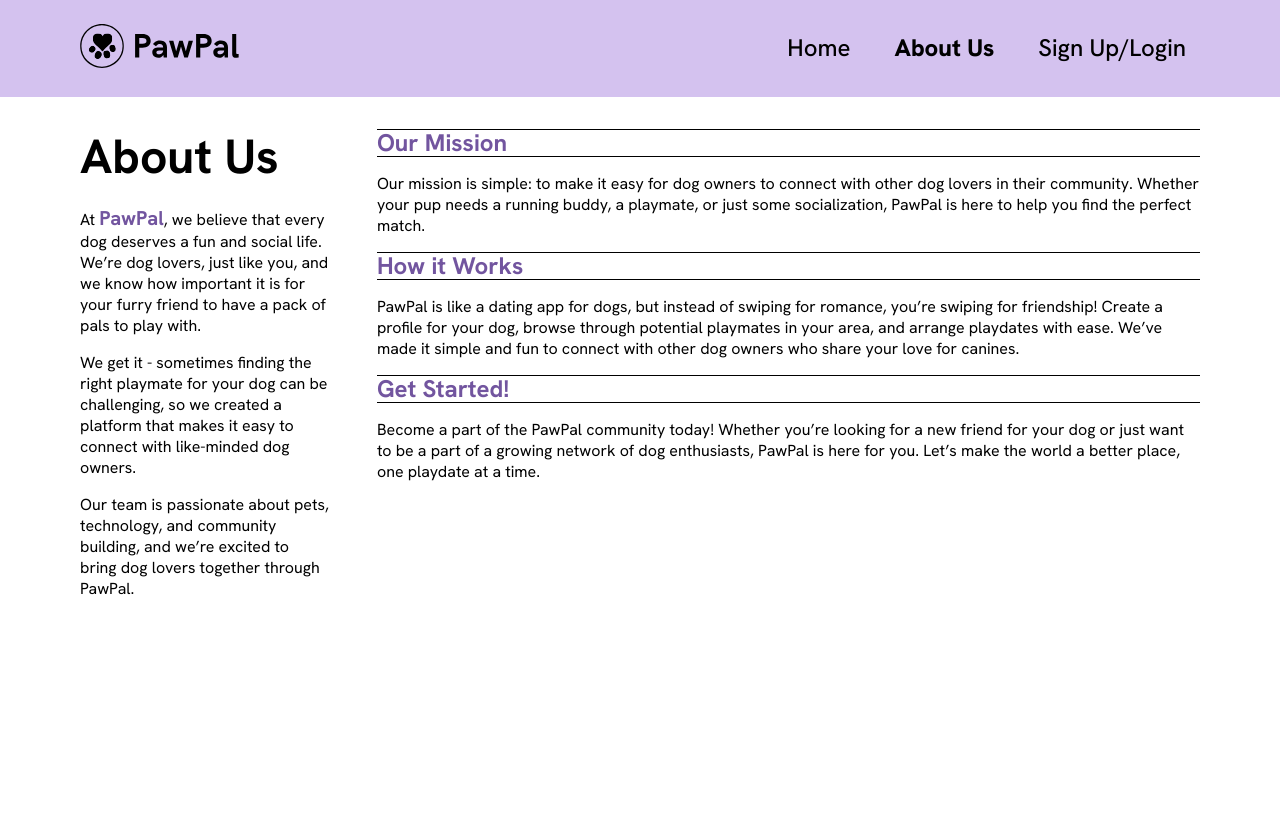
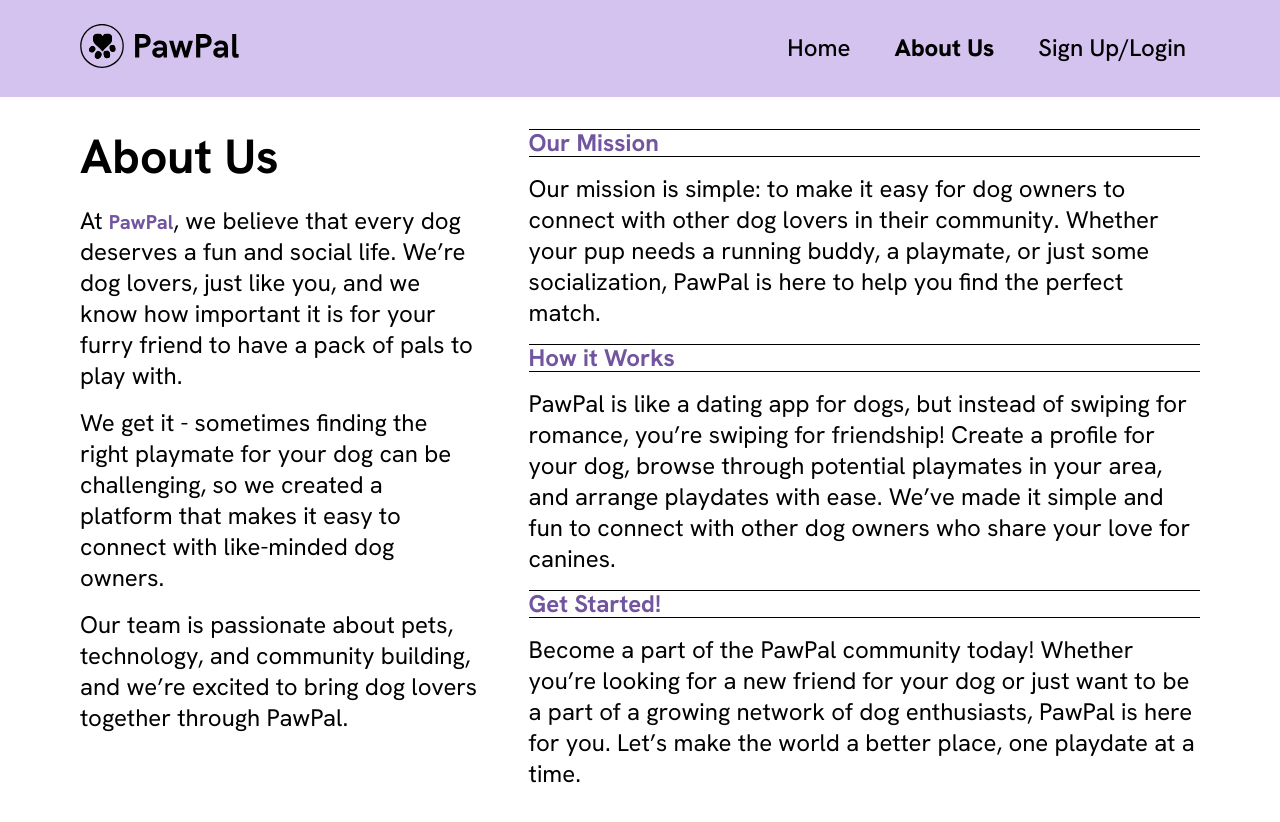
Before and after one commit to nadiabathish/PawPal, a React (Vite) app in the folder client/: page /about in a window 1280 px wide. Shown: the top 822 px of the page. Built offline with nearby package versions, Linux system fonts and the light colour scheme; a web font is replaced by a local one.

Commit message:
Adjust font size for text elements and remove unused width property in .about__intro section

```diff
--- a/client/src/pages/AboutPage/AboutPage.scss
+++ b/client/src/pages/AboutPage/AboutPage.scss
@@ -13,8 +13,6 @@
     &__intro {
         display: flex;
         flex-direction: column;
-        // justify-content: space-evenly;
-        width: 60%;
         margin-right: 3rem;
 
         &--title {
@@ -25,7 +23,7 @@
         }
 
         &--text {
-            font-size: 1rem;
+            font-size: 1.5rem;
             color: $pawpal-black;
             font-family: $font-primary;
             padding-bottom: 1rem;
@@ -51,7 +49,7 @@
         }
 
         &--section-text {
-            font-size: 1rem;
+            font-size: 1.5rem;
             color: $pawpal-black;
             font-family: $font-primary;
             padding: 1rem 0;
```
